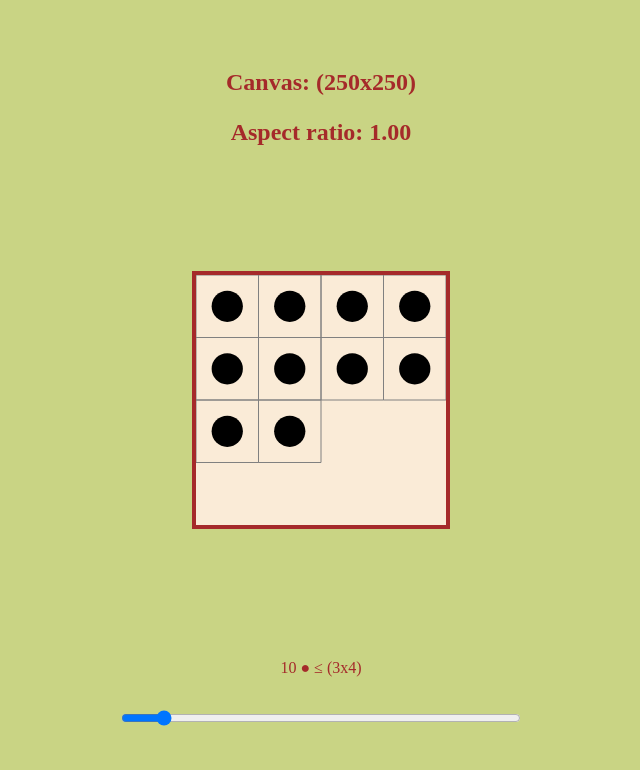
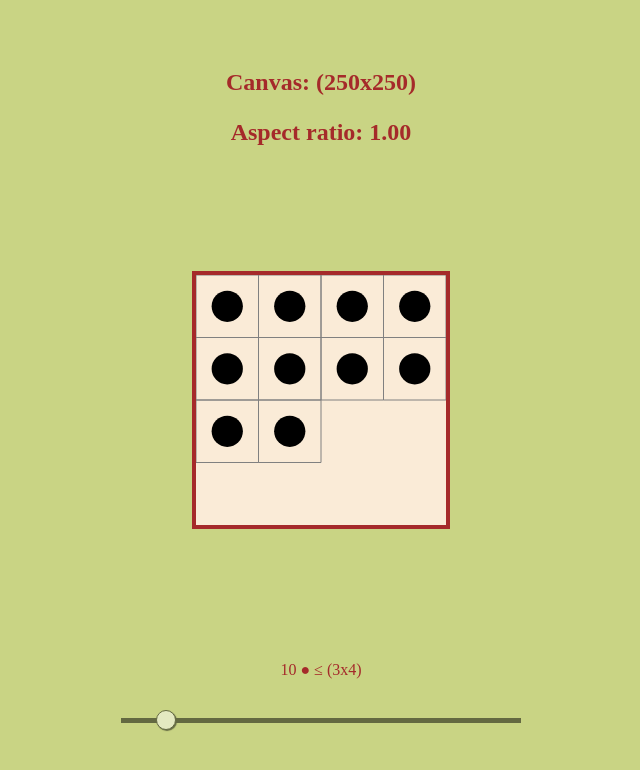
Before and after one commit to rseusebio/circules_in_a_rectangle, a plain HTML site: page index.html in a window 1280 px wide. Shown: the whole page, without its empty margins (319-959 px from the left). Drawn offline with nearby package versions, Linux system fonts and the light colour scheme.

Commit message:
changed slider style

```diff
--- a/index.html
+++ b/index.html
@@ -53,6 +53,7 @@
                 name="n"
                 style="width: 400px;"
                 oninput="slideHandler()"
+                class="slider"
             />
         </form>
 
--- a/styles.css
+++ b/styles.css
@@ -93,3 +93,45 @@ span.subsup sub {
     left: 0em;
     bottom: -0.4em;
 }
+
+.slider {
+    -webkit-appearance: none;
+    width: 100%;
+    height: 5px;
+    background: black;
+    outline: none;
+    opacity: 0.5;
+    -webkit-transition: .2s;
+    transition: opacity .2s;
+  }
+
+  .slider:hover {
+    opacity: 0.5;
+  }
+
+  .slider::-webkit-slider-thumb {
+    width: 40px;
+    height: 40px;
+    background: #04AA6D;
+    cursor: pointer;
+  }
+
+  .slider::-moz-range-thumb {
+    width: 40px;
+    height: 40px;
+    background: #04AA6D;
+    cursor: pointer;
+  }
+
+
+  input[type=range]::-webkit-slider-thumb {
+    box-shadow: 1px 1px 1px #000000;
+    border: 1px solid #000000;
+    height: 20px;
+    width: 20px;
+    border-radius: 20px;
+    background: #FFFFFF;
+    cursor: pointer;
+    -webkit-appearance: none;
+    margin-top: 0px;
+  }
```
